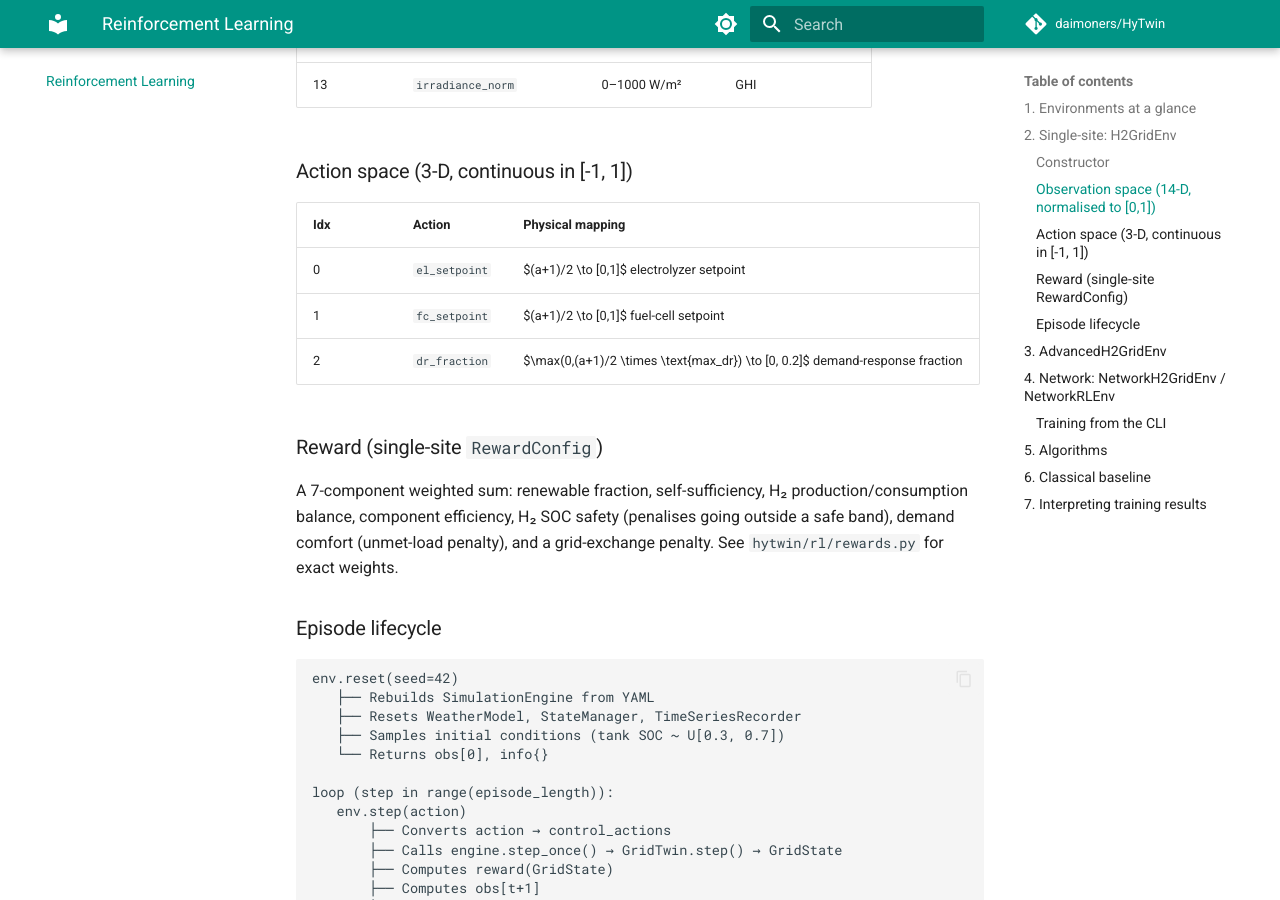
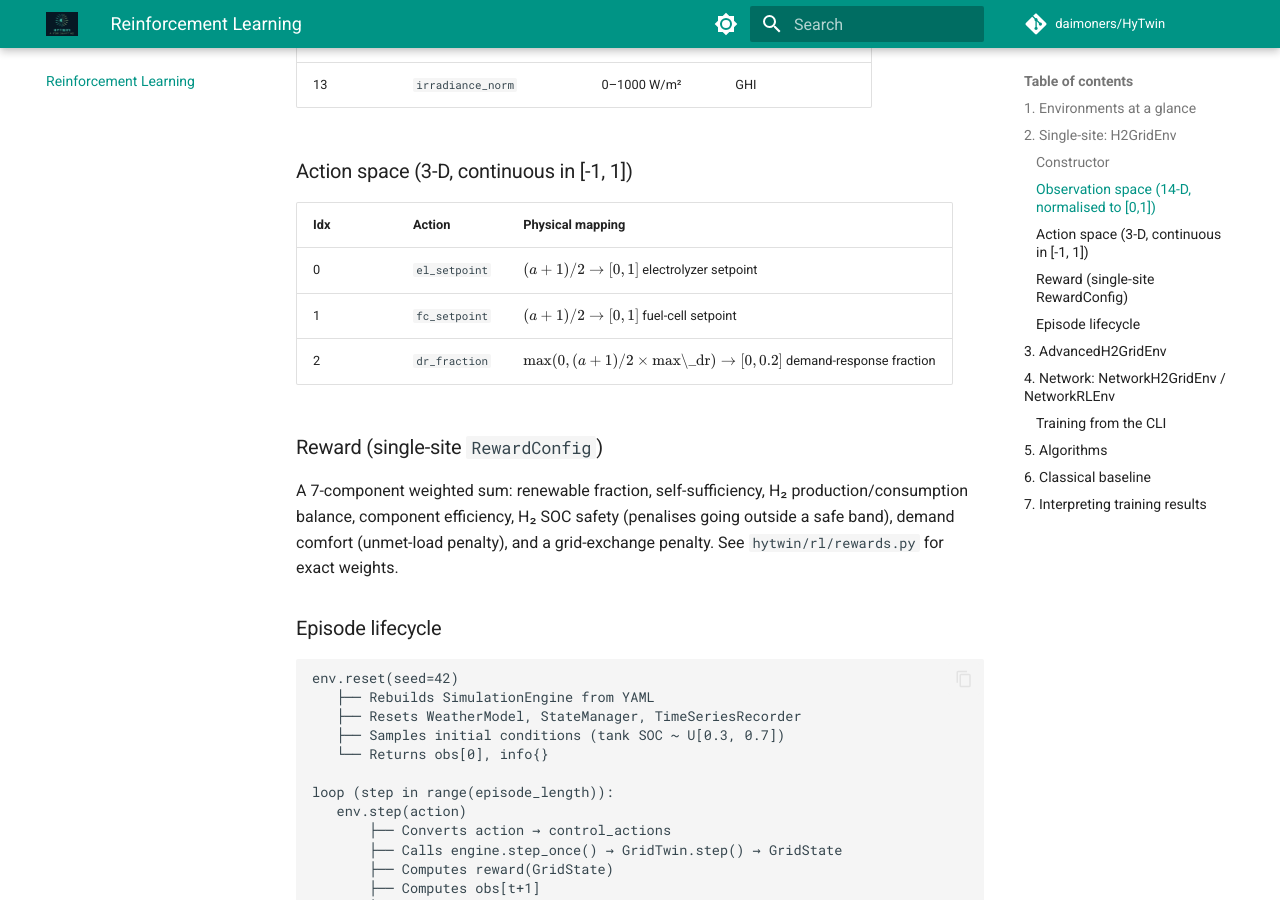
Before and after one commit to daimoners/HyTwin, an MkDocs documentation site: the page built from docs/06_reinforcement_learning.md, in a window 1280 px wide and 900 px high, scrolled down 1910 px. Built offline with MkDocs 1.6.1 and Material for MkDocs 9.7.7, drawn with Linux system fonts in a browser that asks for light colours; comment, search, counter and statistics services are not loaded; some of the changed lines change nothing that is shown.

Commit message:
Docs: MathJax for formulas, HyTwin logo, fix site/ gitignore

```diff
--- /dev/null
+++ b/docs/javascripts/mathjax.js
@@ -0,0 +1,11 @@
+window.MathJax = {
+  tex: {
+    inlineMath: [["$", "$"], ["\\(", "\\)"]],
+    displayMath: [["$$", "$$"], ["\\[", "\\]"]],
+    processEscapes: true,
+  },
+  options: {
+    ignoreHtmlClass: ".*|",
+    processHtmlClass: "arithmatex",
+  },
+};
--- a/mkdocs.yml
+++ b/mkdocs.yml
@@ -8,6 +8,8 @@
 
 theme:
   name: material
+  logo: logo.png
+  favicon: logo.png
   palette:
     - media: "(prefers-color-scheme: dark)"
       scheme: slate
@@ -32,15 +34,22 @@
 
 markdown_extensions:
   - tables
-  - fenced_code
   - admonition
+  - attr_list
+  - md_in_html
+  - toc:
+      permalink: true
   - pymdownx.highlight:
       anchor_linenums: true
   - pymdownx.superfences
   - pymdownx.tabbed:
       alternate_style: true
-  - toc:
-      permalink: true
+  - pymdownx.arithmatex:
+      generic: true
+
+extra_javascript:
+  - javascripts/mathjax.js
+  - https://cdn.jsdelivr.net/npm/mathjax@3/es5/tex-mml-chtml.js
 
 nav:
   - Overview: index.md
```
Also changed, not shown: docs/logo.png (added), 1 other file.
